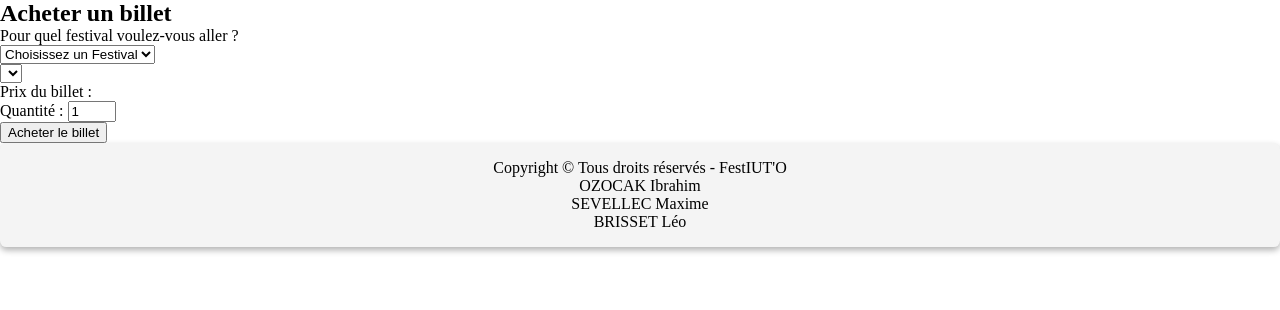
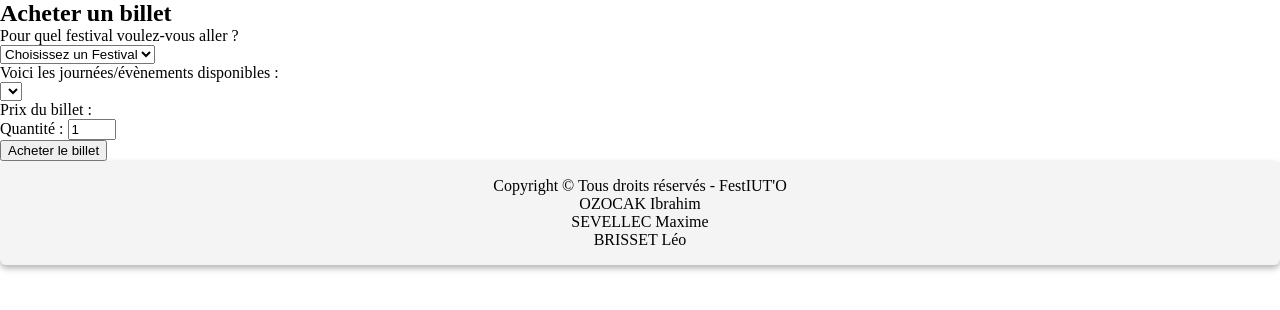
Before and after one commit to MaximeSevellec/Festiutv2, a Flask app: page /info_billet/1/ in a window 1280 px wide. Shown: the part 62-372 px from the top of the page. Run offline with Flask 3, Linux system fonts and the light colour scheme; data that the repository does not hold is empty.

Commit message:
gestion des billets

```diff
--- a/festiut/templates/info_billet.html
+++ b/festiut/templates/info_billet.html
@@ -20,9 +20,40 @@
                 {% endfor %}
             </select>
             <div>
+                <p>Voici les journées/évènements disponibles : </p>
                 <select id="test">
-
+                    {% if festival.idFestival is not none %}
+                        {% if nomBillet == 'Journée' and jours_dispo|lenght > 0 %}
+                            {% for jour in jours_dispo %}
+                                <option value="{{ jour }}" data-jour="{{ jour }}">{{ jour | datetime }}</option>
+                            {% endfor %}
+                        {% elif nomBillet == '2 jours' and combinaisons_successives_affcihe|lenght > 0 %}
+                            {% for jour in combinaisons_successives_affcihe %}
+                                <option value="{{ jour }}" data-jour="{{ jour }}">{{ jour }}</option>
+                            {% endfor %}
+                        {% endif %}
+                    {% endif %}
                 </select>
+                <p id="error">
+                    {% if nomBillet == 'Totalité du festival' and evenements_disponibles|lenght == 0 %}
+                        Il n'y a pas d'évènements disponibles pour ce festival
+                    {% endif %}
+                </p>
+                <div id="events">
+                    {% if nomBillet == 'Totalité du festival' and evenements_disponibles|lenght > 0 %}
+                        {% for event in evenements_disponibles %}
+                            <div class="event">
+                                <a class="evt" href="#">
+                                    <p>{{ event.nomEvent }}</p>
+                                    <p>{{ event.typeEvent }}</p>
+                                    <p>{{ event.dateHeureDebutEvent | datetime_format }} - {{ event.dateHeureFinEvent | datetime_format('%Hh:%M') }}</p>
+                                    <p>{{ event.adresseEvent }}</p>
+                                    <p>{{ event.nbPlaceEvent }}</p>
+                                </a>
+                            </div>
+                        {% endfor %}
+                    {% endif %}
+                </div>
             </div>
             <label for="prix">Prix du billet : </label> </br><!-- Ajouter le prix ici -->
             <label for="quantite">Quantité : </label>
@@ -64,6 +95,39 @@
                                 test.appendChild(option);
                             }
                         } else if (nomBillet == "Totalité du festival") {
+                            events = document.getElementById("events");
+                            events.innerHTML = "";
+                            var evenements_disponibles = response['evenements_disponibles'];
+                            if (evenements_disponibles.length == 0) {
+                                document.getElementById("error").textContent = "Il n'y a pas d'évènements disponibles pour ce festival";
+                                return;
+                            }else{
+                                document.getElementById("error").textContent = "";
+                            }
+                            for (var i = 0; i < evenements_disponibles.length; i++){
+                                var div = document.createElement("div");
+                                div.className = "event";
+                                var a = document.createElement("a");
+                                a.className = "evt";
+                                a.href = "#";
+                                var p1 = document.createElement("p");
+                                p1.textContent = evenements_disponibles[i]['nomEvent'];
+                                var p2 = document.createElement("p");
+                                p2.textContent = evenements_disponibles[i]['typeEvent'];
+                                var p3 = document.createElement("p");
+                                p3.textContent = evenements_disponibles[i]['dateHeureDebutEvent'] + " - " + evenements_disponibles[i]['dateHeureFinEvent'];
+                                var p4 = document.createElement("p");
+                                p4.textContent = evenements_disponibles[i]['adresseEvent'];
+                                var p5 = document.createElement("p");
+                                p5.textContent = evenements_disponibles[i]['nbPlaceEvent'];
+                                a.appendChild(p1);
+                                a.appendChild(p2);
+                                a.appendChild(p3);
+                                a.appendChild(p4);
+                                a.appendChild(p5);
+                                div.appendChild(a);
+                                events.appendChild(div);
+                            }
                             return;
                         }
                         test.style.display = "block";
--- a/festiut/views.py
+++ b/festiut/views.py
@@ -156,7 +156,7 @@ def get_dates():
 
         evenements_disponibles = Event.query.filter(Event.idFestival == festival.idFestival).all()
 
-    return jsonify({'jours_disponibles_formates': jours_disponibles_formates, "combinaisons_successives_affcihe":combinaisons_successives_affcihe})
+    return jsonify({'evenements_disponibles': [event.to_json() for event in evenements_disponibles], 'jours_disponibles_formates': jours_disponibles_formates, "combinaisons_successives_affcihe":combinaisons_successives_affcihe})
 
 @app.route('/evenements_disponibles/<string:date>/', methods=['GET'])
 def evenements_disponibles(date):
```
Also changed, not shown: festiut/models.py (+15 -0 lines).
